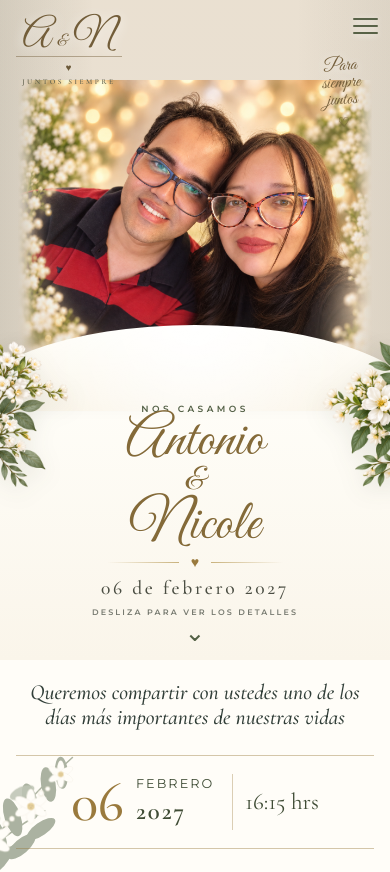
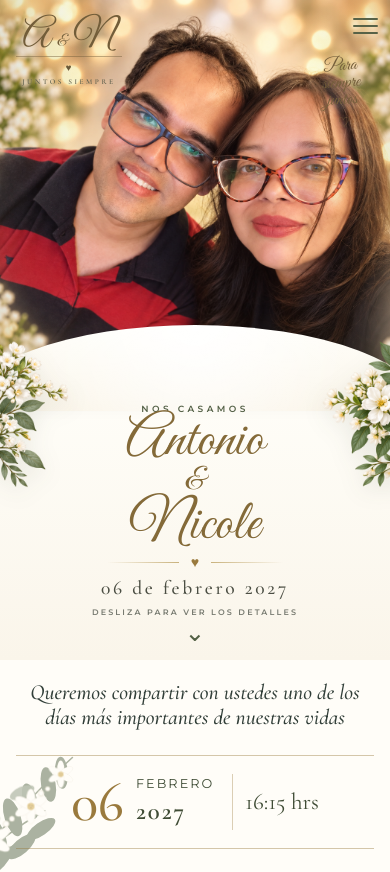
Before and after one commit to katherine-valcarce/invitaciones, a React (Vite) app: page /matrimonios/antonio-nicole in a window 390 px wide. Shown: the top 872 px of the page. Built offline with nearby package versions, Linux system fonts and the light colour scheme.

Commit message:
style: make hero photo fill the full width cleanly

```diff
--- a/src/index.css
+++ b/src/index.css
@@ -1094,3 +1094,56 @@ a { color: inherit; }
     font-size: clamp(2.9rem, 14.5vw, 3.75rem);
   }
 }
+
+
+
+/* ===== Antonio & Nicole hero v6: true full-width photo =====
+   The source photo is now wide enough, so we no longer need a blurred
+   duplicate behind it. Keep one clean image filling the entire photo area. */
+.hero__backdrop {
+  display: none !important;
+}
+
+.hero__photo {
+  background: #e9dfd0;
+}
+
+.hero__image {
+  position: absolute;
+  inset: 0;
+  width: 100%;
+  max-width: none;
+  height: 100%;
+  object-fit: cover;
+  object-position: 50% 50%;
+  transform: none;
+  -webkit-mask-image: none;
+  mask-image: none;
+}
+
+.hero__photo::after {
+  background: linear-gradient(
+    to bottom,
+    rgba(255,255,255,.015) 0%,
+    transparent 76%,
+    rgba(255,253,248,.055) 100%
+  );
+}
+
+@media (max-width: 700px) {
+  .hero__image {
+    width: 100%;
+    height: 100%;
+    object-fit: cover;
+    object-position: 50% 48%;
+    transform: none;
+    -webkit-mask-image: none;
+    mask-image: none;
+  }
+}
+
+@media (max-width: 430px) {
+  .hero__image {
+    object-position: 50% 47%;
+  }
+}
```
